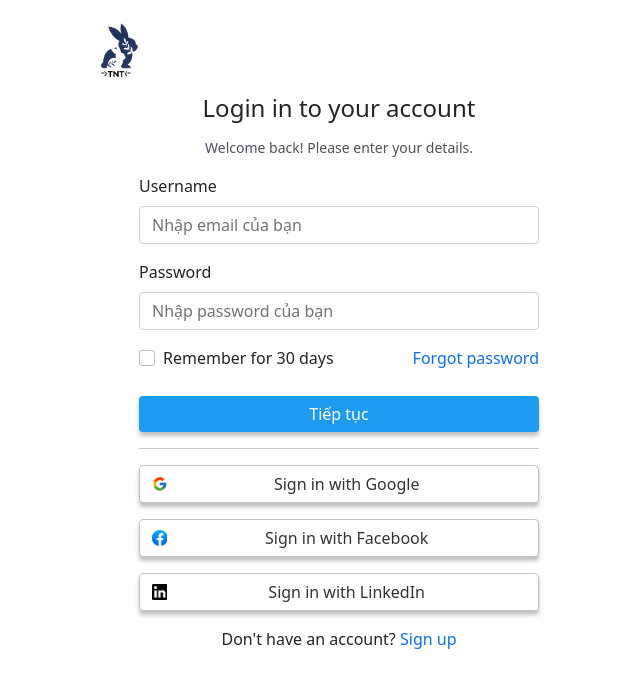
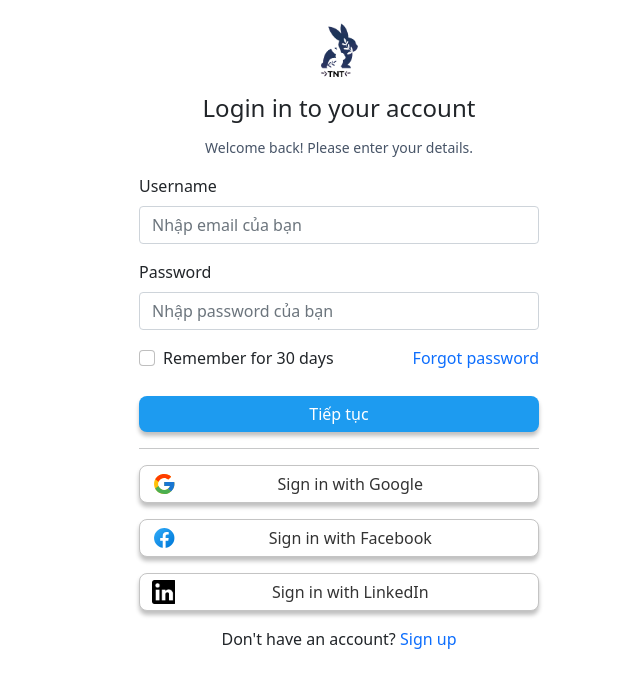
Before and after one commit to Nguyen905/schedule, a React (Vite) app in the folder client/: page /auth/login in a window 1280 px wide. Before the commit this address led to /login. Shown: the top 688 px of the page, without its empty margins (301-941 px from the left). Built offline with nearby package versions, Linux system fonts and the light colour scheme.

Commit message:
update route

```diff
--- a/client/src/App.jsx
+++ b/client/src/App.jsx
@@ -1,18 +1,14 @@
 import { useState } from 'react'
 import './App.scss'
-import { AuthLayout } from './components/Layouts/AuthLayout/AuthLayout'
-import { Login, SignUp } from './pages'
 import { BrowserRouter as Router, Routes, Route, Navigate } from 'react-router-dom'
+import { AuthFeature } from './features/auth'
 
 function App() {
-  const [authForm, setAuthForm] = useState({})
   return (
     <>
       <Router>
         <Routes>
-            <Route path='/login' element={<AuthLayout ><Login /></AuthLayout>} />
-            <Route path='/signup' element={<AuthLayout ><SignUp /></AuthLayout>} />
-          <Route path='*' element={<Navigate to='/login' />} />
+          <Route path='auth/*' element={<AuthFeature />} />
         </Routes>
       </Router>
     </>
--- a/client/src/components/Layouts/AuthLayout/AuthLayout.jsx
+++ b/client/src/components/Layouts/AuthLayout/AuthLayout.jsx
@@ -53,7 +53,6 @@ export function AuthLayout({ children }) {
     }
 
     return (
-        <div className="App">
         <div className="auth">
 
             <FormProvider {...form} data={data}>
@@ -119,6 +118,5 @@ export function AuthLayout({ children }) {
                 </Form>
             </FormProvider>
         </div>
-        </div>
     );
 }
--- a/client/src/components/Layouts/AuthLayout/authlayout.scss
+++ b/client/src/components/Layouts/AuthLayout/authlayout.scss
@@ -1,20 +1,19 @@
-.App {
+.auth {
     display: flex;
     justify-content: center;
     align-items: center;
-
-    .auth {
     margin-top: 20px;
     display: flex;
 
 
 
     &__form {
+
         width: 500px;
-            // box-shadow: 0px 4px 4px rgba(0, 0, 0, 0.25);
         padding-bottom: 20px;
 
         &-logo {
+            margin: auto;
             background-image: url(../../../assets/logo.png);
             background-size: cover;
             height: 60px;
@@ -54,6 +53,7 @@
                     width: 100%;
                     box-shadow: 0px 4px 4px rgba($color: #000000, $alpha: 0.25);
                     border: none;
+                    border-radius: 8px;
                 }
 
                 &__button {
@@ -74,14 +74,13 @@
                 &__facebook-icon,
                 &__google-icon,
                 &__linkedin-icon {
-
                     background-size: cover;
-                        width: 16px;
-                        height: 16px;
+                    width: 24px;
+                    height: 24px;
                 }
 
                 &__facebook-icon {
-                        background-image: url(../../../assets/icon-facebook.png);
+                    background-image: url(../../../assets/icon-facebook.svg);
                 }
 
                 &__google-icon {
@@ -105,7 +104,8 @@
         text-align: center;
     }
 }
-}
-a{
+
+
+a {
     text-decoration: none;
 }
--- a/client/src/components/common/InputField.jsx
+++ b/client/src/components/common/InputField.jsx
@@ -8,10 +8,11 @@ export function InputField(props) {
     const isError = errors[name]
     return (
         <FormGroup className='position-relative'>
-            <Label htmlFor={name}>{label}</Label>
+            <Label htmlFor={name}>
+                {label}
+            </Label>
             <input className={isError ? 'is-invalid form-control' : ' form-control'} placeholder={placeholder} {...register(name)} type={type} />
-            <FormFeedback tooltip >{errors[name]?.message}</FormFeedback>
-
+            <FormFeedback  >{errors[name]?.message}</FormFeedback>
         </FormGroup>
     );
 }
--- /dev/null
+++ b/client/src/components/common/NotFound.jsx
@@ -0,0 +1,5 @@
+export function NotFound() {
+    return (
+        <div>Not found</div>
+    )
+}
--- a/client/src/components/common/index.js
+++ b/client/src/components/common/index.js
@@ -1 +1,2 @@
 export * from './InputField'
+export * from './NotFound'
--- /dev/null
+++ b/client/src/features/auth/index.jsx
@@ -0,0 +1,14 @@
+import { Route, Routes, Navigate } from "react-router-dom"
+import { AuthLayout } from "../../components/Layouts/AuthLayout/AuthLayout"
+import { Login, SignUp } from "../auth/pages"
+
+export const AuthFeature = () => {
+    console.log('a');
+    return (
+        <Routes>
+            <Route path="/login" element={<AuthLayout><Login /></AuthLayout>} />
+            <Route path="/signup" element={<AuthLayout><SignUp /></AuthLayout>} />
+            <Route path='*' element={<Navigate to='/auth/login' />} />
+        </Routes>
+    )
+}
--- a/client/src/pages/Login/Login.jsx
+++ b/client/src/features/auth/pages/Login/Login.jsx
@@ -1,13 +1,13 @@
 import { useRef } from 'react';
 import { FormGroup, Label, Input, Button, FormFeedback } from 'reactstrap'
 import { useFormContext } from 'react-hook-form'
-import { InputField } from '../../components/common';
+import { InputField } from '../../../../components/common/InputField';
 Login.defaultProps = {
     title: 'Login in to your account',
     sub_title:'Welcome back! Please enter your details.',
     question: "Don't have an account?",
     action: 'Sign up',
-    url: '/signup'
+    url: '/auth/signup'
 };
 export function Login(props) {
     return (
--- a/client/src/pages/SignUp/SignUp.jsx
+++ b/client/src/features/auth/pages/SignUp/SignUp.jsx
@@ -2,13 +2,13 @@ import { useRef } from 'react';
 import { FormGroup, Label, Input } from 'reactstrap'
 import PropTypes from 'prop-types'
 import { useFormContext } from 'react-hook-form'
-import { InputField } from '../../components/common';
+import { InputField } from '../../../../components/common/InputField';
 
 SignUp.defaultProps = {
     title: 'Create an account',
     question: 'You have an account?',
     action: 'Login',
-    url: '/login'
+    url: '/auth/login'
 };
 
 export function SignUp(props) {
```
Also changed, not shown: client/src/assets/icon-facebook.png (deleted), client/src/assets/icon-facebook.svg (added), client/src/features/auth/pages/index.js (renamed from client/src/pages/index.js). Lines whose indentation alone changed are shown as unchanged.
